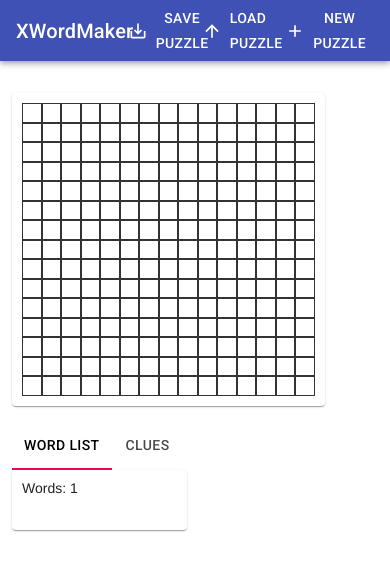
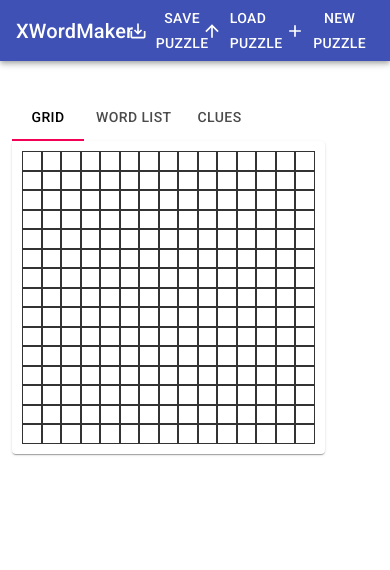
Before and after one commit to kelaban/xwordmaker, a React (Create React App) app: page / in a window 390 px wide. Shown: the top 570 px of the page. Built offline with nearby package versions, Linux system fonts and the light colour scheme.

Commit message:
make more responsive

```diff
--- a/src/App.js
+++ b/src/App.js
@@ -16,7 +16,8 @@ import { coord2dTo1d, valFrom2d } from './helpers';
 
 import { saveAs } from 'file-saver';
 
-import { makeStyles } from '@material-ui/core/styles';
+import { makeStyles, useTheme } from '@material-ui/core/styles';
+import useMediaQuery from '@material-ui/core/useMediaQuery';
 import Paper from '@material-ui/core/Paper';
 import Container from '@material-ui/core/Container';
 import Grid from '@material-ui/core/Grid';
@@ -326,6 +327,7 @@ const currentWordInitialState = {word: "", direction: DIRECTION_ACROSS, coordina
 
 function App() {
   const classes = useStyles()
+  const theme = useTheme()
   const [isPrint, setIsPrint] = useState(false)
   const [tabValue, handleTabChanged] = useState(0)
   const [motionState, setMotionState] = useState({selected: null, currentWord: currentWordInitialState})
@@ -487,11 +489,47 @@ function App() {
     window.onafterprint = () => setIsPrint(false)
   }, [])
 
+  const separateGrid = useMediaQuery(theme.breakpoints.up('lg'))
+
   if (isPrint) {
     return <PrintView grid={grid} />
   }
 
+  let tabs = [
+    {label: "Word List", children: (
+      <Paper className={clsScrollPaper} >
+        <WordList onClick={handleWordListClicked} currentWord={currentWord}/>
+      </Paper>
+    )},
+    {label: "Clues", children: (
+      <Paper className={clsScrollPaper} >
+        <Clues grid={grid} onClueFocus={handleClueFocus} onClueChanged={handleClueChanged}/>
+      </Paper>
+    )},
+  ]
 
+  let gridComponent = null
+
+  const _gridComponent = (
+    <Paper className={clsGridPaper} onFocus={handleFocus(true)} onBlur={handleFocus(false)} tabindex="0">
+      <XGrid grid={grid} selected={motionState.selected} currentWord={motionState.currentWord} onClick={setSelected} />
+    </Paper>
+  )
+
+  if (separateGrid) {
+    gridComponent = _gridComponent
+  } else {
+    tabs = [{label: "Grid", children: _gridComponent}, ...tabs]
+  }
+
+  const renderedTabs = (
+    <React.Fragment>
+      <Tabs value={tabValue} onChange={(e,nv) => handleTabChanged(nv)}>
+        {tabs.map(t => <Tab key={t.label} label={t.label}/>)}
+      </Tabs>
+      {tabs.map((t,i) => <TabPanel key={t.label} value={tabValue} index={i}>{t.children}</TabPanel>)}
+    </React.Fragment>
+  )
 
   return (
     <div className="App">
@@ -527,26 +565,13 @@ function App() {
       <KeyPressHandler {...kphProps} />
       <Container className={classes.container}>
         <Grid container spacing={2}>
-          <Grid item xs>
-            <Paper className={clsGridPaper} onFocus={handleFocus(true)} onBlur={handleFocus(false)} tabindex="0">
-              <XGrid grid={grid} selected={motionState.selected} currentWord={motionState.currentWord} onClick={setSelected} />
-            </Paper>
+        { separateGrid && (
+          <Grid item lg={6} >
+            {gridComponent}
           </Grid>
-          <Grid item xs={6}>
-            <Tabs value={tabValue} onChange={(e,nv) => handleTabChanged(nv)}>
-              <Tab label="Word List"/>
-              <Tab label="Clues"/>
-            </Tabs>
-            <TabPanel value={tabValue} index={0}>
-            <Paper className={clsScrollPaper} >
-              <WordList onClick={handleWordListClicked} currentWord={currentWord}/>
-            </Paper>
-            </TabPanel>
-            <TabPanel value={tabValue} index={1}>
-            <Paper className={clsScrollPaper} >
-              <Clues grid={grid} onClueFocus={handleClueFocus} onClueChanged={handleClueChanged}/>
-            </Paper>
-            </TabPanel>
+        )}
+          <Grid item lg={6}>
+            {renderedTabs}
           </Grid>
         </Grid>
       </Container>
```
